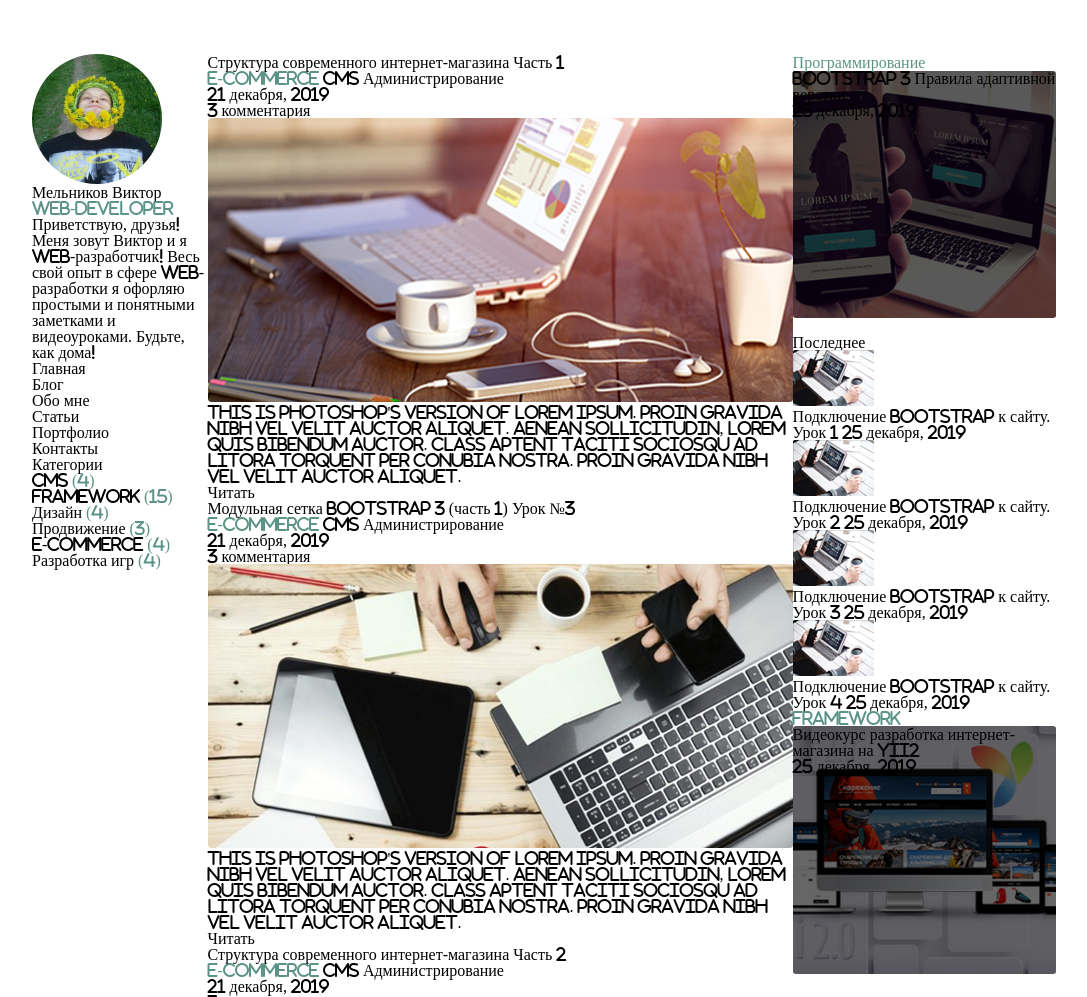
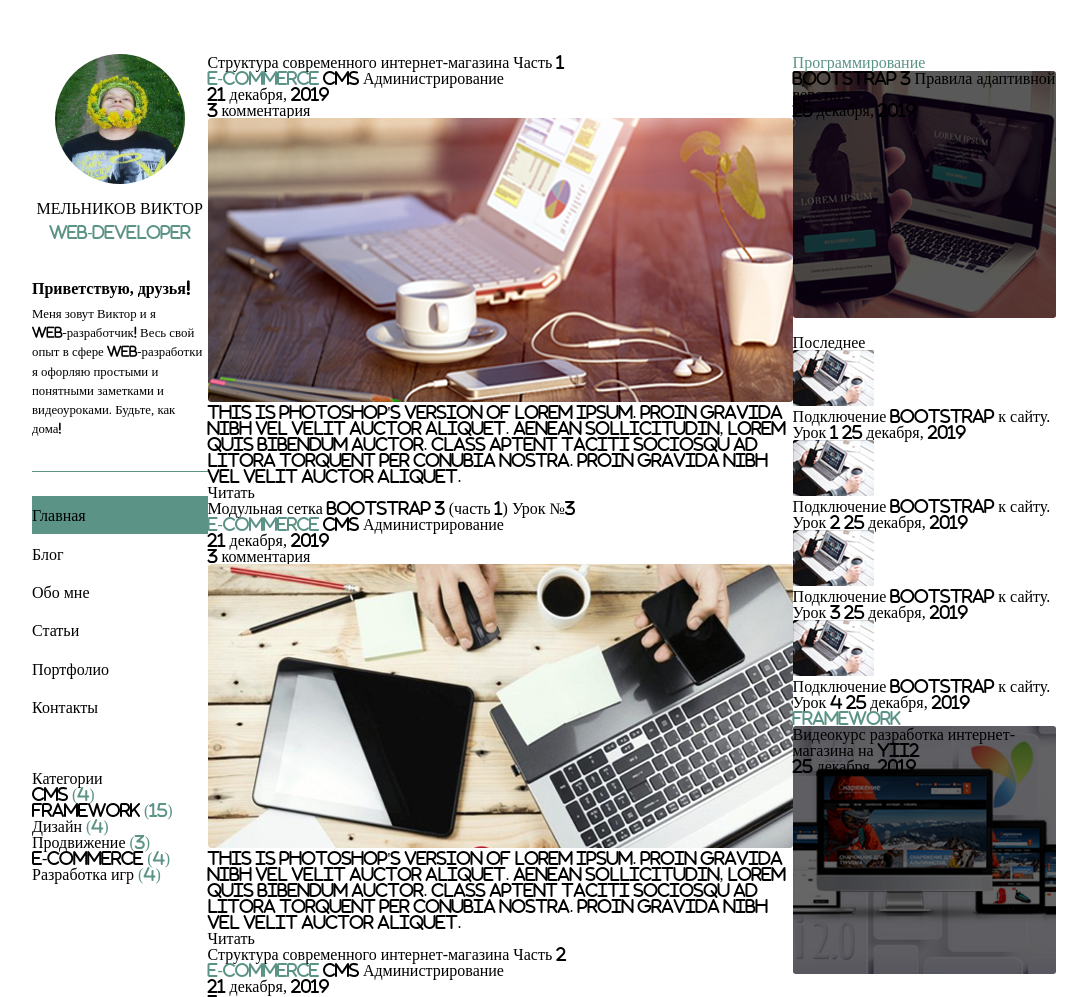
Before and after one commit to sukhvost/my-blog, a plain HTML site: page index.html in a window 1280 px wide. Shown: the top 997 px of the page, without its empty margins (96-1183 px from the left). Drawn offline with Linux system fonts and the light colour scheme.

Commit message:
block nav menu

```diff
--- a/index.html
+++ b/index.html
@@ -33,14 +33,14 @@
             <div class="wrap_content flex_row space_between">
                 <aside class="left_side">
                     <div class="block_autor_description">
-                        <div class="block_autor">
-                            <div class="autor_avatar size_content_avatar"></div>
-                            <h3 class="autor_name">Мельников Виктор</h3>
-                            <h3 class="autor_profession"><span class="span_color_style">Web-developer</span></h3>
+                        <div class="block_autor block_autor_header">
+                            <div class="autor_avatar autor_avatar_header size_content_avatar"></div>
+                            <h3 class="autor_name upper">Мельников Виктор</h3>
+                            <h3 class="autor_profession upper"><span class="span_color_style">Web-developer</span></h3>
                         </div>
                         <div class="block_description">
                             <p class="description_intro">Приветствую, друзья!</p>
-                            <p class="description_autor">Меня зовут Виктор и я web-разработчик! Весь свой опыт в сфере web-разработки я офорляю простыми и понятными заметками и видеоуроками. Будьте, как дома!</p>
+                            <p class="description_autor">Меня зовут Виктор и я <br>web-разработчик! Весь свой опыт в сфере web-разработки я офорляю простыми и понятными заметками и видеоуроками. Будьте, как дома!</p>
                         </div>
                     </div>
                     <nav class="nav_menu">
--- a/style/main.css
+++ b/style/main.css
@@ -34,6 +34,10 @@
 
 .span_color_style {
     color: #5b9386;
+}
+
+.upper {
+    text-transform: uppercase;
 }
 
 
@@ -95,6 +99,65 @@
 
 .left_side {
     width: 12.5rem;
+}
+
+.block_autor_header {
+    text-align: center;
+    margin-bottom: 2rem;
+}
+
+.autor_avatar_header {
+    margin: 0 auto;
+}
+
+.autor_avatar {
+    margin-bottom: 1rem;
+}
+
+.autor_name {
+    margin-bottom: .5em;
+}
+
+.description_intro {
+    line-height: 2em;
+    font-weight: 600;
+}
+
+.description_autor {
+    font-size: .8em;
+    line-height: 1.5em;
+    padding-bottom: 2.1rem;
+    position: relative;
+}
+
+.description_autor::after {
+    content: "";
+    display: block;
+    width: 100%;
+    height: 1px;
+    background: #5b9386;
+    position: absolute;
+    bottom: 0;
+}
+
+.nav_menu {
+    padding: 1.5rem 0;
+}
+
+.nav_menu a {
+    display: block;
+    padding: .7rem 0;
+    transition: ease .4s;
+}
+
+.nav_menu a:hover,
+.active {
+    background: #5b9386;
+    padding-left: 1.5rem;
+}
+
+.nav_categories {
+    padding-top: 1.25rem;
 }
 
 
```
